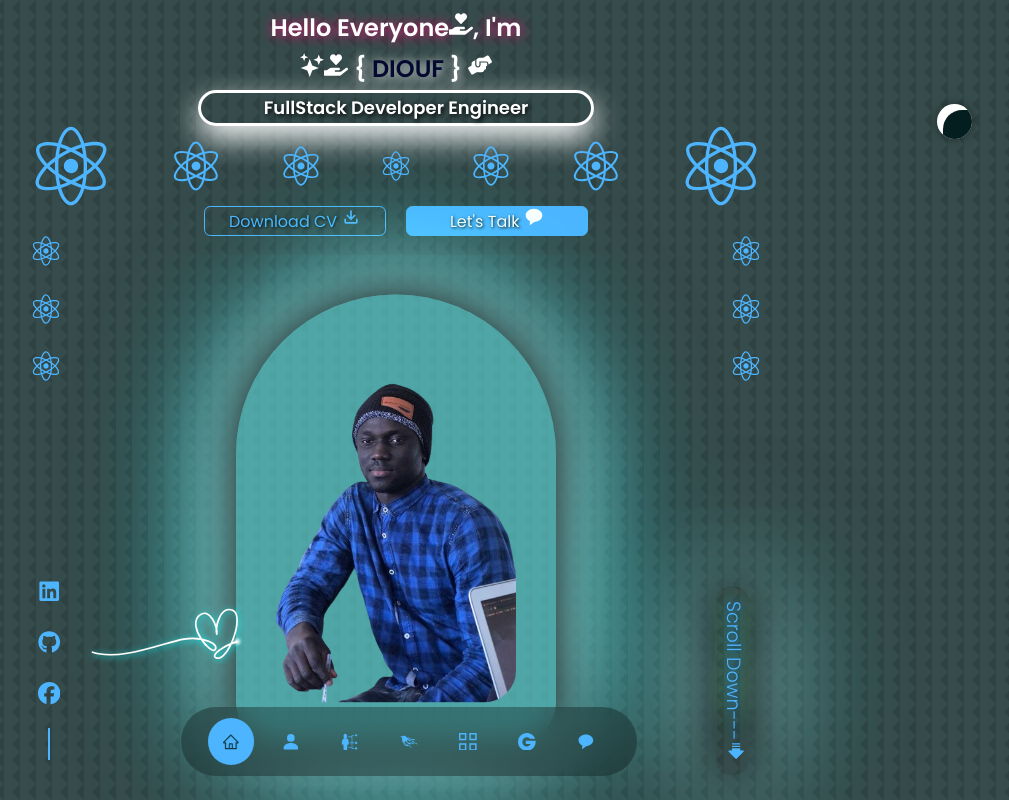
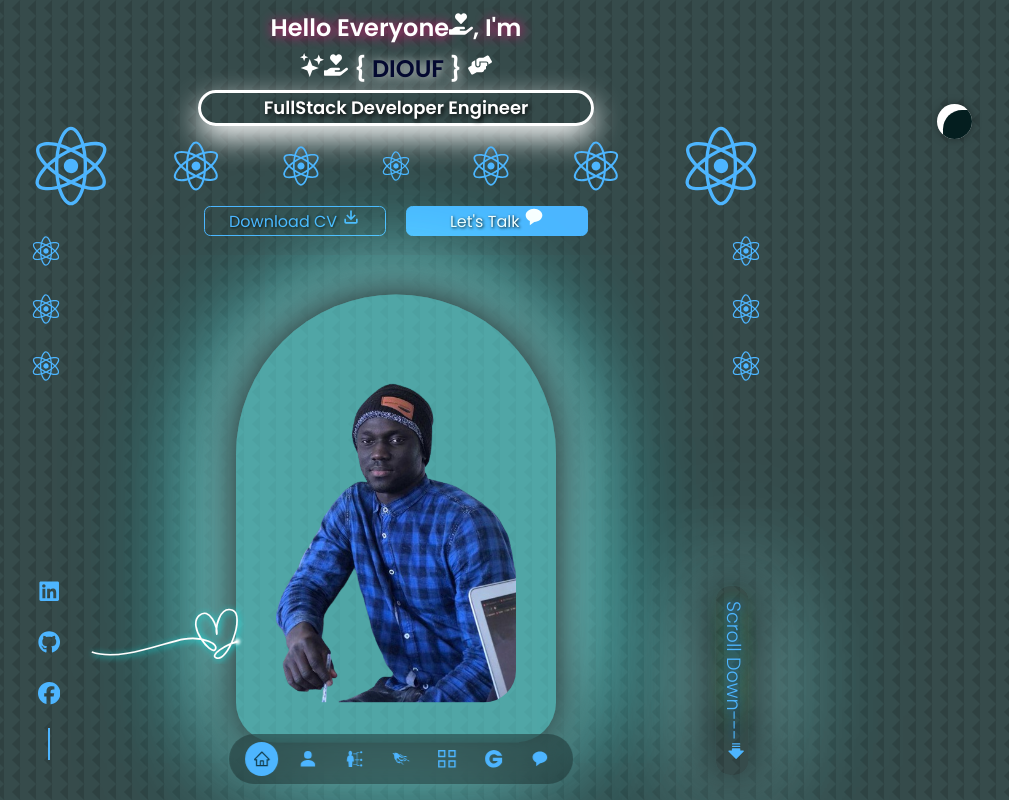
Before and after one commit to Mouhamed1003/keenprogrammer.com, a React (Create React App) app: page / in a window 1280 px wide. Shown: the top 800 px of the page, without its empty margins (244-1253 px from the left). Built offline with nearby package versions, Linux system fonts and the light colour scheme.

Commit message:
Update nav.css

```diff
--- a/src/components/nav/nav.css
+++ b/src/components/nav/nav.css
@@ -2,12 +2,12 @@ nav {
     background: rgba(0, 0, 0, 0.3);
     width: max-content;
     display: block;
-    padding: 0.7rem 1.7rem;
+    padding: 0.5rem 1rem; /* Réduit la valeur de padding */
     z-index: 2;
     position: fixed;
     left: 48.5%;
     transform: translateX(-43%);
-    bottom: 1.5rem;
+    bottom: 1rem;
     display: flex;
     gap: 0.8rem;
     border-radius: 3rem;
@@ -15,7 +15,7 @@ nav {
 }
 nav a {
     background: transparent;
-    padding: 0.9rem;
+    padding: 0.5rem; /* Réduit la valeur de padding */
     border-radius: 50%;
     display: flex;
     color: var(--color-primary);
```
